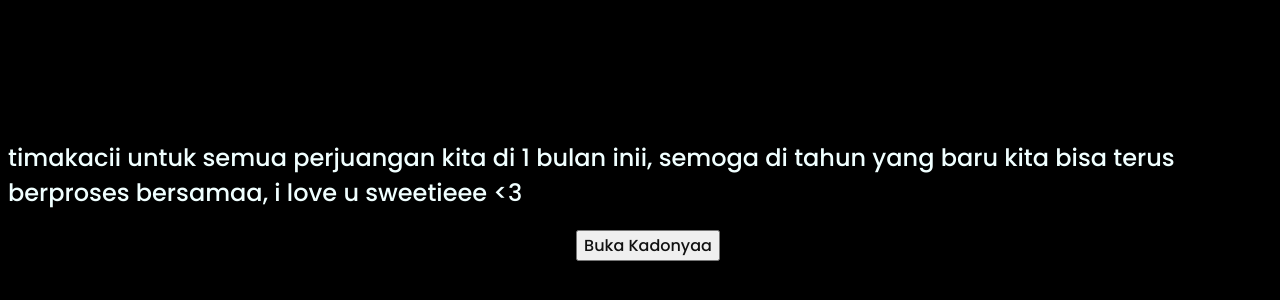
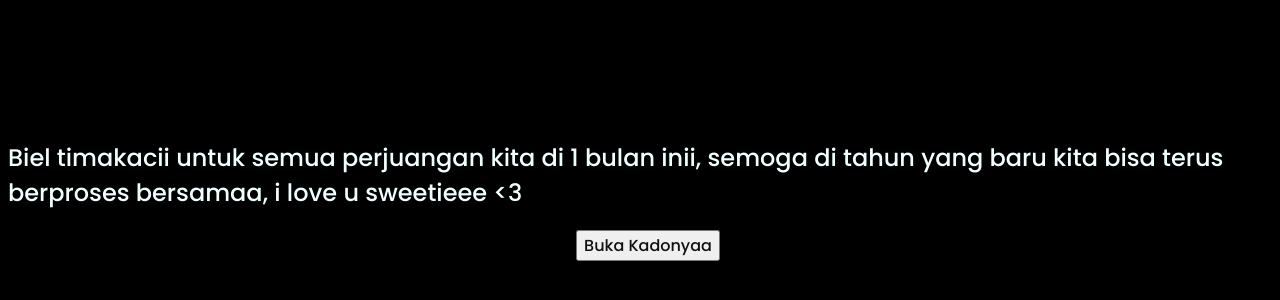
Before and after one commit to Zenxy73/biel, a plain HTML site: page index.html in a window 1280 px wide. Shown: the part 208-508 px from the top of the page. Drawn offline with Linux system fonts and the light colour scheme.

Commit message:
index.html

```diff
--- a/index.html
+++ b/index.html
@@ -14,7 +14,7 @@
 
     </div>
     <div class="description">
-        <span>timakacii untuk semua perjuangan kita di 1 bulan inii, semoga di tahun yang baru kita bisa terus berproses bersamaa, i love u sweetieee <3</span>
+        <span>Biel timakacii untuk semua perjuangan kita di 1 bulan inii, semoga di tahun yang baru kita bisa terus berproses bersamaa, i love u sweetieee <3</span>
     </div>
     <div class="button">
         <button>
```
